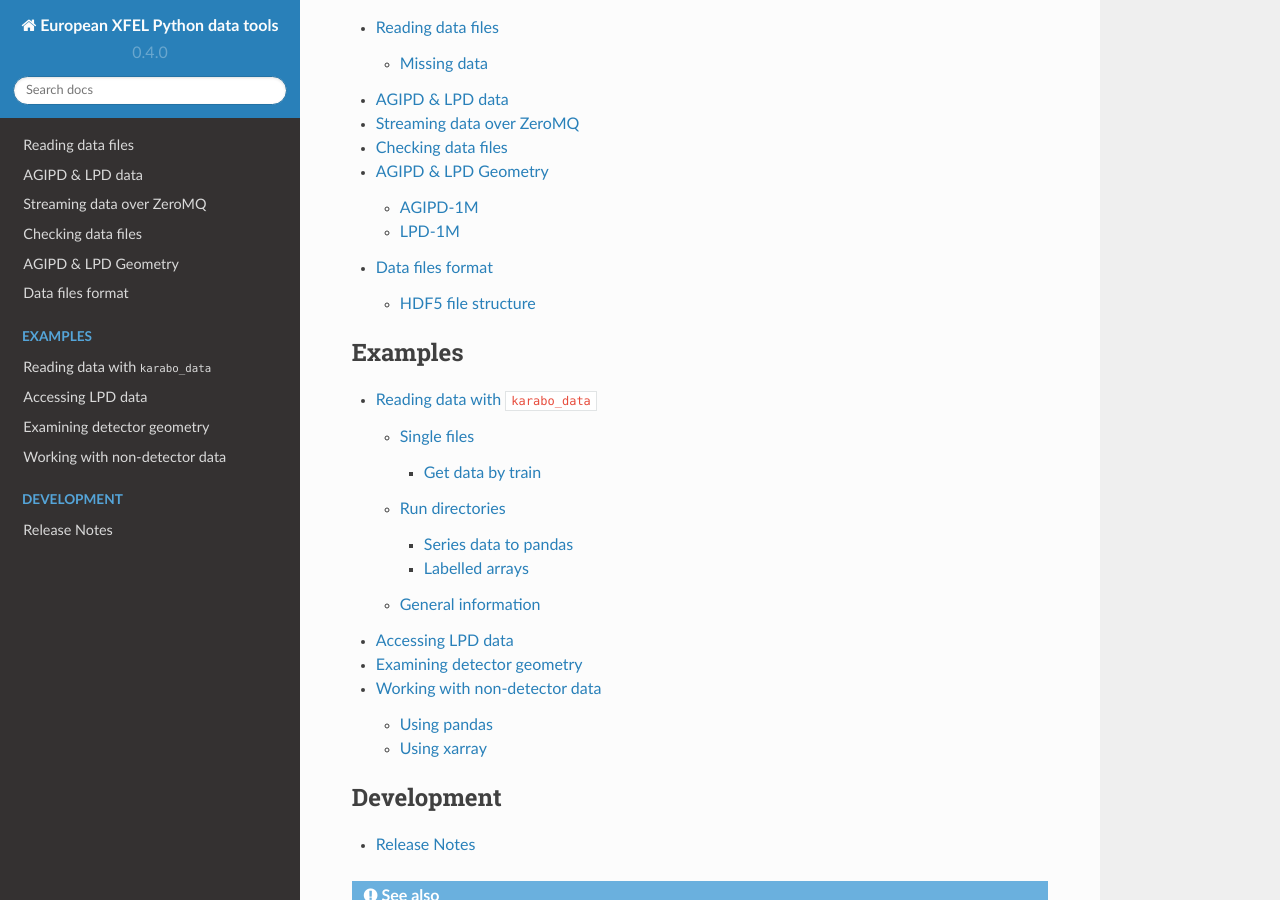
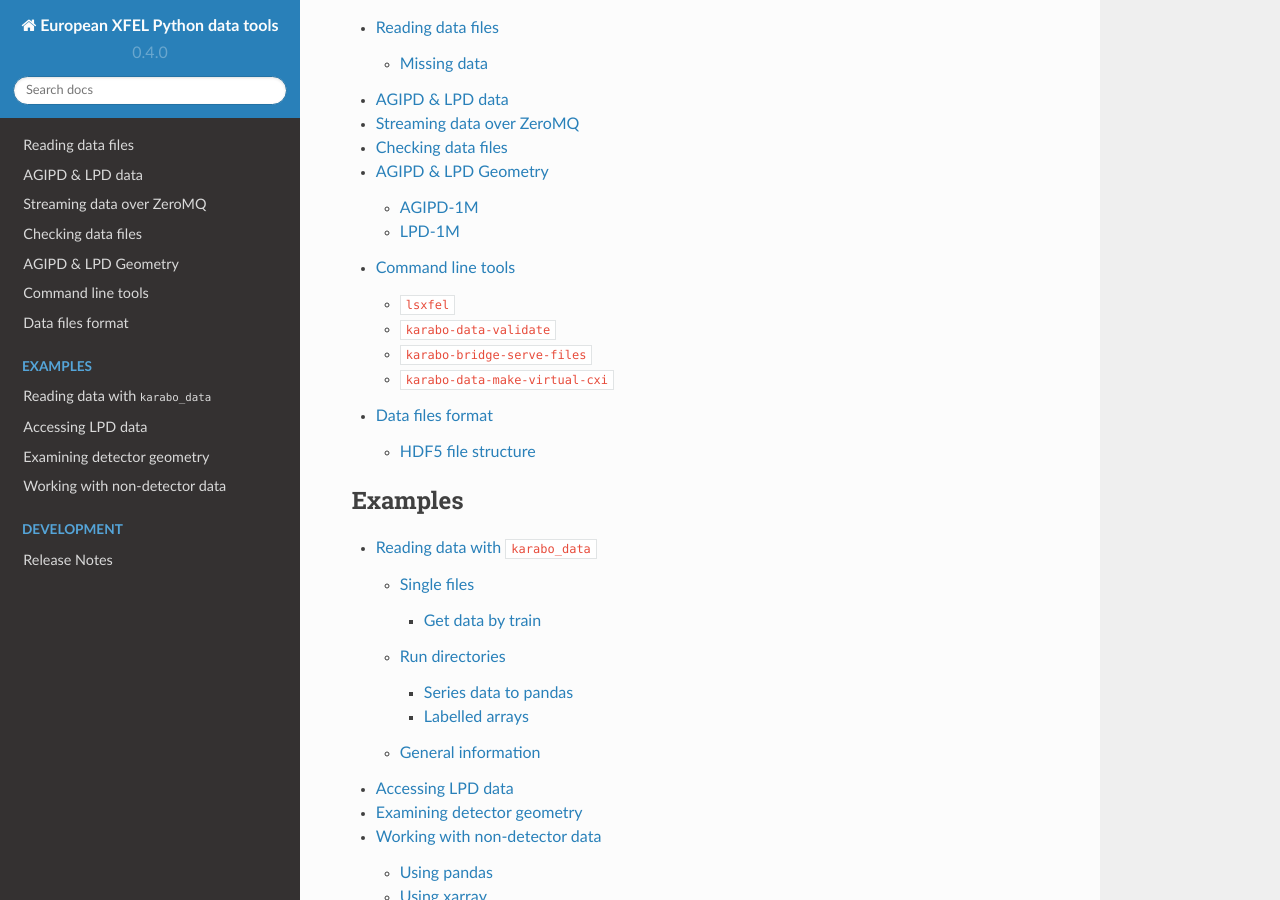
Before and after one commit to European-XFEL/karabo_data, a Sphinx documentation site: the page built from docs/index.rst, in a window 1280 px wide and 900 px high, scrolled down 463 px. Built offline with Sphinx 7.4.7 and the Read the Docs theme 2.0.0, drawn with Linux system fonts in a browser that asks for light colours; pages that are not in the unit, such as notebooks, are missing from menus; some of the changed lines change nothing that is shown.

Commit message:
Document command-line interfaces

```diff
--- /dev/null
+++ b/docs/cli.rst
@@ -0,0 +1,59 @@
+Command line tools
+==================
+
+``lsxfel``
+----------
+
+Examine the contents of an EuXFEL proposal directory, run directory, or HDF5
+file:
+
+.. code-block:: shell
+
+   # Proposal directory
+   lsxfel /gpfs/exfel/exp/XMPL/201750/p700000
+
+   # Run directory
+   lsxfel /gpfs/exfel/exp/XMPL/201750/p700000/raw/r0002
+
+   # Single file
+   lsxfel /gpfs/exfel/exp/XMPL/201750/p700000/proc/r0002/CORR-R0034-AGIPD00-S00000.h5
+
+
+``karabo-data-validate``
+------------------------
+
+Check the structure of an EuXFEL run or HDF5 file:
+
+.. code-block:: shell
+
+   karabo-data-validate /gpfs/exfel/exp/XMPL/201750/p700000/raw/r0002
+
+If it finds problems with the data, the program will produce a list of them and
+exit with status 1.
+
+``karabo-bridge-serve-files``
+-----------------------------
+
+Stream data from files in the `Karabo bridge
+<https://in.xfel.eu/readthedocs/docs/data-analysis-user-documentation/en/latest/online.html#data-stream-to-user-tools>`_
+format. See :doc:`streaming` for more information.
+
+``karabo-data-make-virtual-cxi``
+--------------------------------
+
+Make a virtual CXI file to access AGIPD/LPD detector data from a specified run:
+
+.. code-block:: shell
+
+   karabo-data-make-virtual-cxi /gpfs/exfel/exp/XMPL/201750/p700000/proc/r0003 -o xmpl-3.cxi
+
+.. program:: karabo-data-make-virtual-cxi
+
+.. option:: -o <path>, --output <path>
+
+   The filename to write. Defaults to creating a file in the proposal's
+   scratch directory.
+
+.. option:: --min-modules <number>
+
+   Include trains where at least N modules have data (default 9).
--- a/docs/index.rst
+++ b/docs/index.rst
@@ -24,6 +24,7 @@
    streaming
    validation
    geometry
+   cli
    data_format
 
 .. toctree::
```
